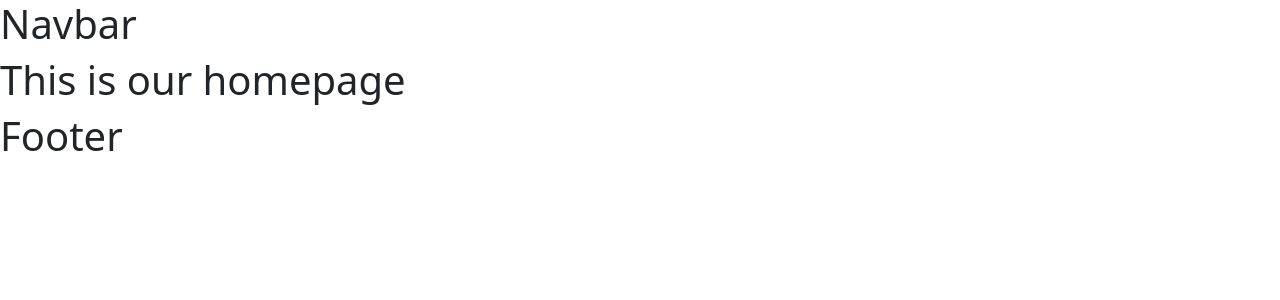
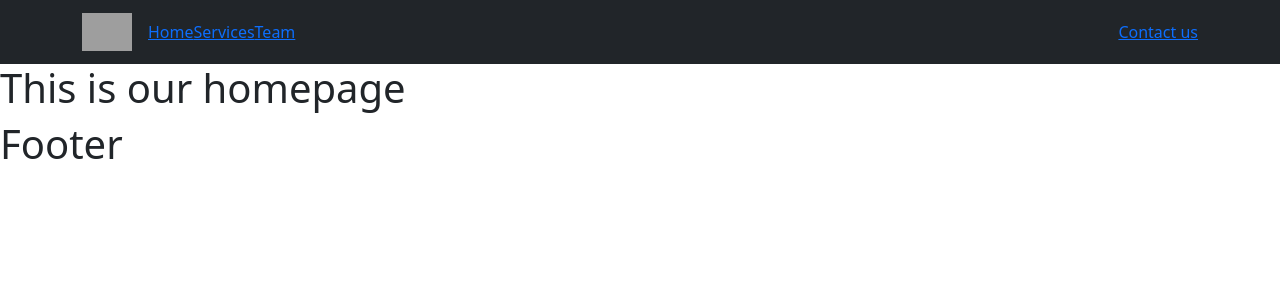
Before and after one commit to fl4viooliveira/FrontEnders, a React (Create React App) app: page / in a window 1280 px wide. Shown: the top 300 px of the page. Built offline with nearby package versions, Linux system fonts and the light colour scheme; grey boxes are pictures that could not be loaded.

Commit message:
basic navbar added

```diff
--- a/src/App.jsx
+++ b/src/App.jsx
@@ -1,7 +1,7 @@
 import React from 'react';
 import { BrowserRouter as Router, Route, Routes } from 'react-router-dom';
 
-import Navbar from './components/Navbar.jsx';
+import Navibar from './components/Navbar.jsx';
 import Footer from './components/Footer.jsx';
 import Home from './pages/Home.jsx';
 import Contact from './pages/contactpage.jsx';
@@ -12,7 +12,7 @@ function App() {
   return (
     <Router basename="/">
       <div>
-      <Navbar />
+      <Navibar />
       <Routes>
       <Route path="/" element={<Home />} />
       <Route path="/contact" element={<Contact />} />
--- a/src/components/Navbar.jsx
+++ b/src/components/Navbar.jsx
@@ -1,8 +1,29 @@
+import React from 'react';
+import { Link, NavLink } from 'react-router-dom';
+
+import Container from 'react-bootstrap/Container';
+import Nav from 'react-bootstrap/Nav';
+import Navbar from 'react-bootstrap/Navbar';
 
 
+export default function Navibar() {
+  return (
+    <Navbar collapseOnSelect expand="lg" id="navbar" bg="dark">
+      <Container>
 
-export default function Navbar(){
-  return(
-  <div><h1>Navbar</h1></div>
-  )
+        <Link className="navbar-brand" to="/"><img src="http://api.fl4v.io/wp-content/uploads/2023/03/F.Enders-1.png" width="50"/></Link>
+        <Navbar.Toggle aria-controls="responsive-navbar-nav" />
+        <Navbar.Collapse id="responsive-navbar-nav">
+          <Nav className="me-auto">
+            <NavLink to="/" className="linkname">Home</NavLink>
+            <NavLink to="/services" className="linkname">Services</NavLink>
+            <NavLink to="/team" className="linkname">Team</NavLink>
+          </Nav>
+          <Nav>
+            <NavLink to="/contactpage">Contact us</NavLink>
+          </Nav>
+        </Navbar.Collapse>
+      </Container>
+    </Navbar>
+  );
 }
```
